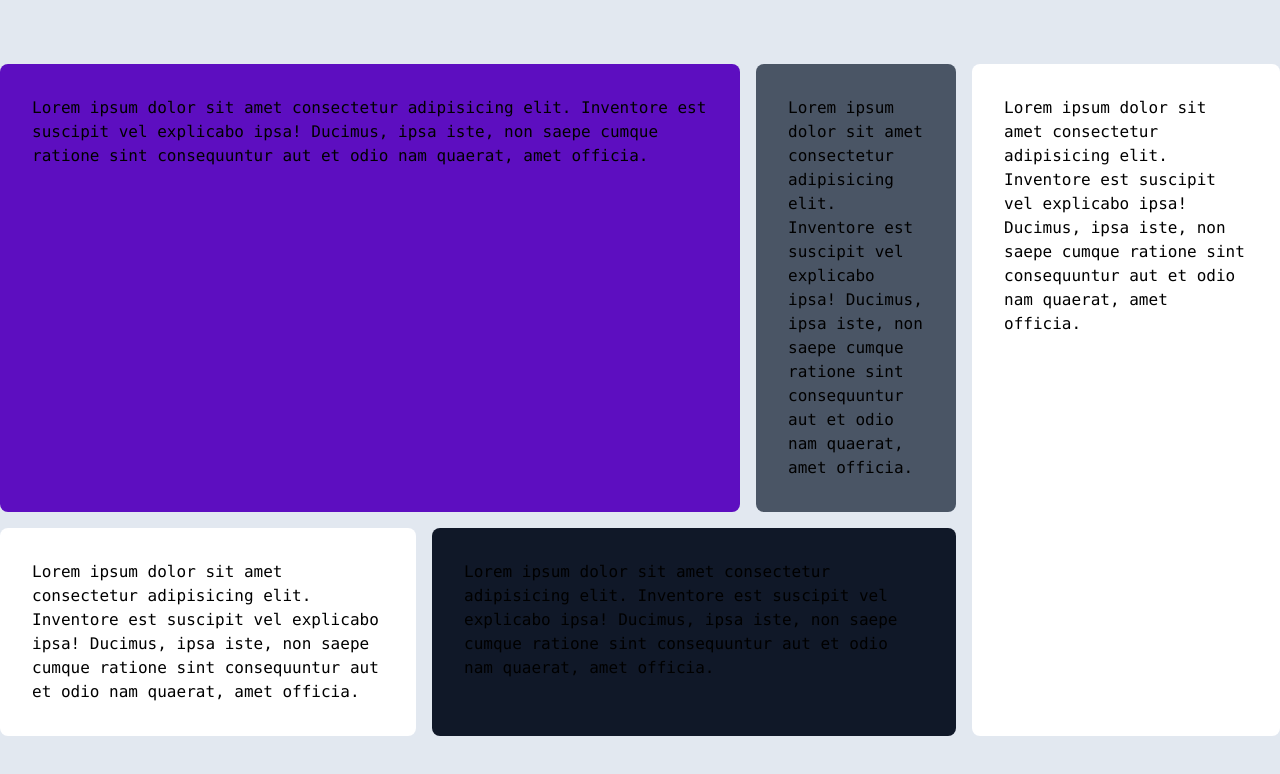
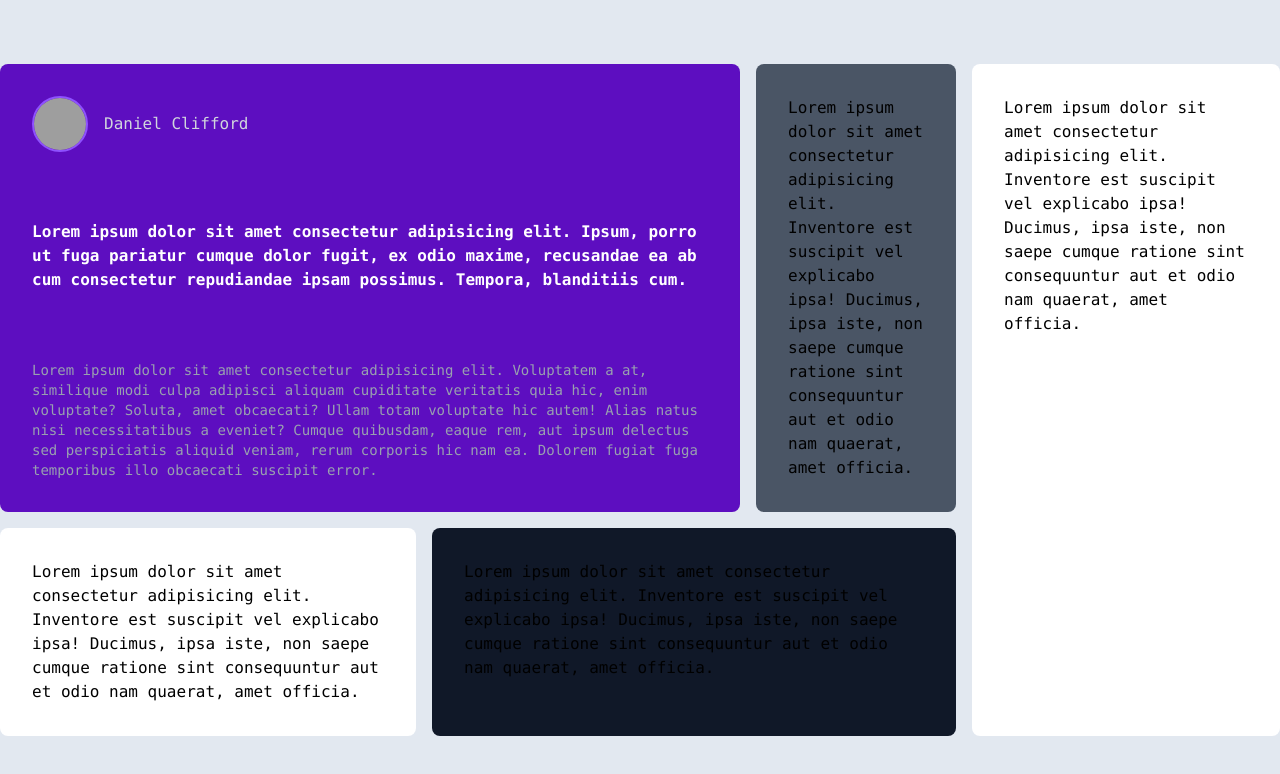
Before and after one commit to AmirTaki/mini-project-grid, a website: page src/index.html in a window 1280 px wide. Drawn offline with Linux system fonts and the light colour scheme; grey boxes are pictures that could not be loaded.

Commit message:
add style cart 1 in minni project

```diff
--- a/src/index.html
+++ b/src/index.html
@@ -6,11 +6,22 @@
     <link href="./output.css" rel="stylesheet">
     <title>mini project grid</title>
 </head>
+
 <body class = "flex justify-center items-center h-screen bg-slate-200">
     <div class = "w-[1400px]  grid grid-cols-12 font-mono gap-4">
 
-        <div class = "bg-violet-800 col-span-7 rounded-lg p-8">
-            <p>Lorem ipsum dolor sit amet consectetur adipisicing elit. Inventore est suscipit vel explicabo ipsa! Ducimus, ipsa iste, non saepe cumque ratione sint consequuntur aut et odio nam quaerat, amet officia.</p>
+        <div class = "bg-violet-800 col-span-7 rounded-lg p-8 flex flex-col justify-between">
+            <div class = "flex items-center gap-4">
+                <img src="https://plus.unsplash.com/premium_photo-1671656349322-41de944d259b?q=80&w=987&auto=format&fit=crop&ixlib=rb-4.0.3&ixid=M3wxMjA3fDB8MHxwaG90by1wYWdlfHx8fGVufDB8fHx8fA%3D%3D" class="w-14 h-14 rounded-full border-2 border-violet-500" alt="">
+                <span class = "text-gray-300">Daniel Clifford</span>
+            </div>
+
+            <p class="text-white font-bold">Lorem ipsum dolor sit amet consectetur adipisicing elit. Ipsum, porro ut fuga pariatur cumque dolor fugit, ex odio maxime, recusandae ea ab cum consectetur repudiandae ipsam possimus. Tempora, blanditiis cum.</p>
+
+            <p class = "text-gray-400 text-sm">
+                Lorem ipsum dolor sit amet consectetur adipisicing elit. Voluptatem a at, similique modi culpa adipisci aliquam cupiditate veritatis quia hic, enim voluptate? Soluta, amet obcaecati? Ullam totam voluptate hic autem!
+                Alias natus nisi necessitatibus a eveniet? Cumque quibusdam, eaque rem, aut ipsum delectus sed perspiciatis aliquid veniam, rerum corporis hic nam ea. Dolorem fugiat fuga temporibus illo obcaecati suscipit error.
+            </p>
         </div>
 
         <div class = "bg-gray-600 col-span-2 rounded-lg p-8">
```
Also changed, not shown: src/output.css.
